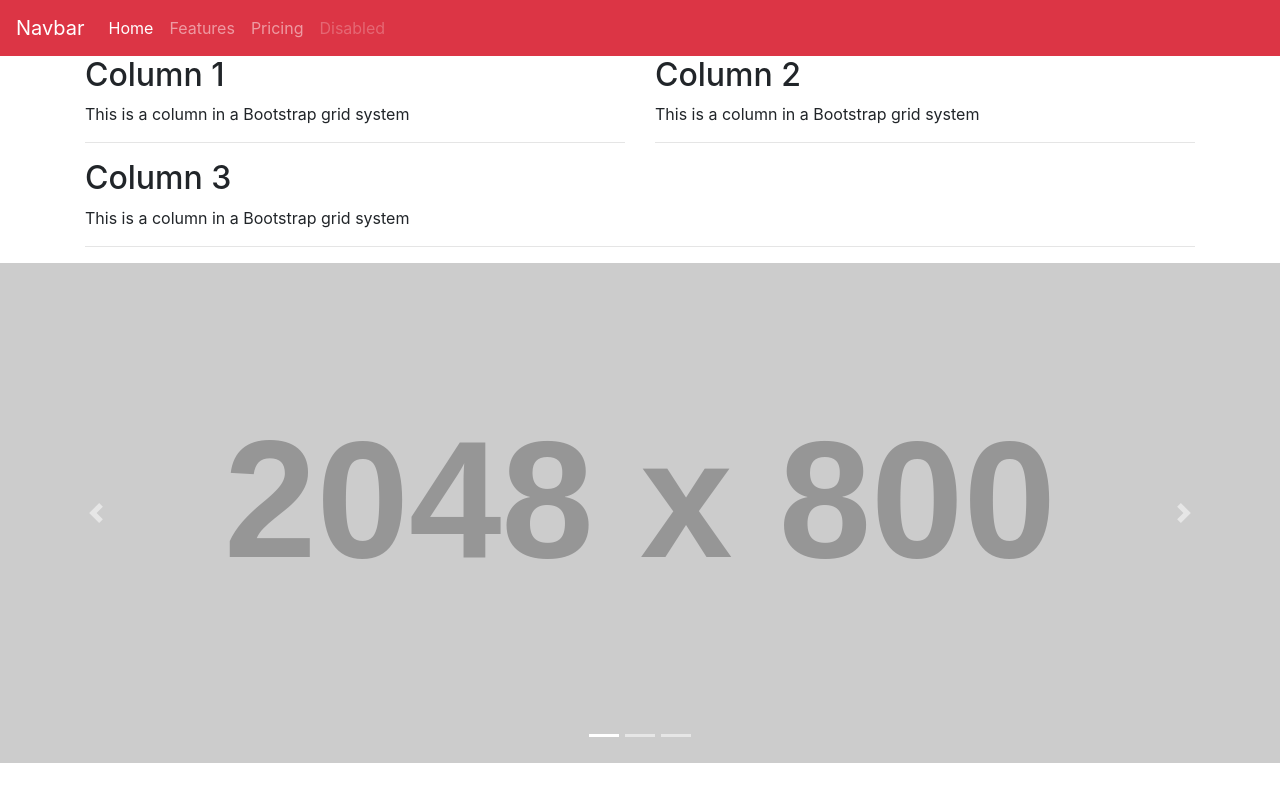
After one commit to erickalisz/advweb-f18, a PHP site: page / in a window 1280 px wide. The commit adds this page. Run offline with PHP 8.4, Linux system fonts and the light colour scheme; grey boxes labelled with a size stand in for pictures from a placeholder-image service; some libraries are stand-ins or nearby versions.

Commit message:
week 1 changes

```diff
--- a/hello-world.php
+++ b/hello-world.php
@@ -1,4 +1,5 @@
-<html><body>
+<html>
+    <body>
 <?php
 // A simple web site in Cloud9 that runs through Apache
 // Press the 'Run' button on the top to start the web server,
--- /dev/null
+++ b/index.php
@@ -0,0 +1,83 @@
+<!doctype html>
+<html>
+  <head>
+    <title>Home Page</title>
+    <meta name="viewport" content="width=device-width,initial-scale=1">
+    <link rel="stylesheet" href="node_modules/bootstrap/dist/css/bootstrap.css">
+    <link rel="stylesheet" href="node_modules/font-awesome/css/font-awesome.css">
+    <link rel="stylesheet" href="custom.css">
+    <script src="node_modules/jquery/dist/jquery.js"></script>
+    <script src="node_modules/popper.js/dist/umd/popper.js"></script>
+    <script src="node_modules/bootstrap/dist/js/bootstrap.js"></script>
+  </head>
+  <body>
+    <nav class="navbar navbar-expand-lg navbar-dark bg-danger">
+      <a class="navbar-brand" href="#">Navbar</a>
+      <button class="navbar-toggler" type="button" data-toggle="collapse" data-target="#navbarNav" aria-controls="navbarNav" aria-expanded="false" aria-label="Toggle navigation">
+        <span class="navbar-toggler-icon"></span>
+      </button>
+      <div class="collapse navbar-collapse" id="navbarNav">
+        <ul class="navbar-nav">
+          <li class="nav-item active">
+            <a class="nav-link" href="#">Home <span class="sr-only">(current)</span></a>
+          </li>
+          <li class="nav-item">
+            <a class="nav-link" href="#">Features</a>
+          </li>
+          <li class="nav-item">
+            <a class="nav-link" href="#">Pricing</a>
+          </li>
+          <li class="nav-item">
+            <a class="nav-link disabled" href="#">Disabled</a>
+          </li>
+        </ul>
+      </div>
+    </nav>
+    <div class="container">
+      <div class="row">
+        <div class="col-md-6 col-sm-12">
+          <h2>Column 1</h2>
+          <p>This is a column in a Bootstrap grid system</p>
+          <hr>
+        </div>
+        <div class="col-md-6 col-sm-6">
+          <h2>Column 2</h2>
+          <p>This is a column in a Bootstrap grid system</p>
+          <hr>
+        </div>
+        <div class="col-md-12 col-sm-6">
+          <h2>Column 3</h2>
+          <p>This is a column in a Bootstrap grid system</p>
+          <hr>
+        </div>
+      </div>
+
+    </div>
+    <div id="carouselExampleIndicators" class="carousel slide" data-ride="carousel" data-interval="1000">
+      <ol class="carousel-indicators">
+        <li data-target="#carouselExampleIndicators" data-slide-to="0" class="active"></li>
+        <li data-target="#carouselExampleIndicators" data-slide-to="1"></li>
+        <li data-target="#carouselExampleIndicators" data-slide-to="2"></li>
+      </ol>
+      <div class="carousel-inner">
+        <div class="carousel-item active">
+          <img class="d-block w-100" src="https://dummyimage.com/2048x800/0afafa/000212" alt="First slide">
+        </div>
+        <div class="carousel-item">
+          <img class="d-block w-100" src="https://dummyimage.com/2048x800/fac20a/000212" alt="Second slide">
+        </div>
+        <div class="carousel-item">
+          <img class="d-block w-100" src="https://dummyimage.com/2048x800/da70f5/000212" alt="Third slide">
+        </div>
+      </div>
+      <a class="carousel-control-prev" href="#carouselExampleIndicators" role="button" data-slide="prev">
+        <span class="carousel-control-prev-icon" aria-hidden="true"></span>
+        <span class="sr-only">Previous</span>
+      </a>
+      <a class="carousel-control-next" href="#carouselExampleIndicators" role="button" data-slide="next">
+        <span class="carousel-control-next-icon" aria-hidden="true"></span>
+        <span class="sr-only">Next</span>
+      </a>
+  </div>
+  </body>
+</html>
```
Also changed, not shown: custom.css (added).
